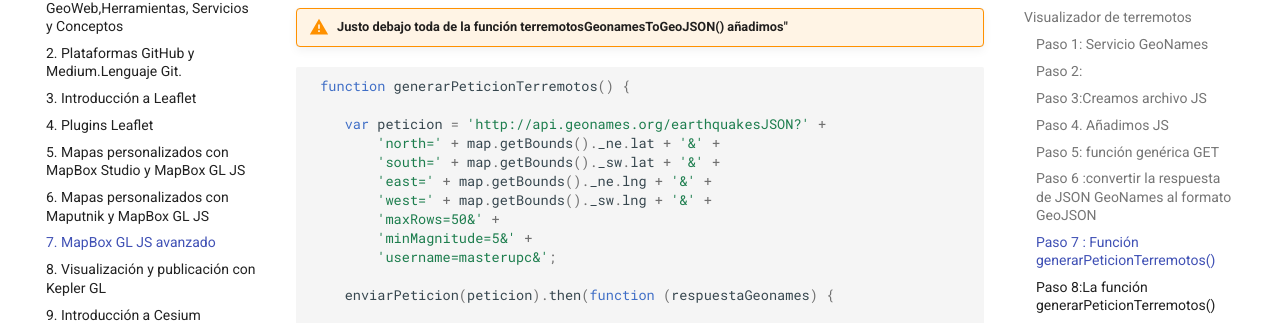
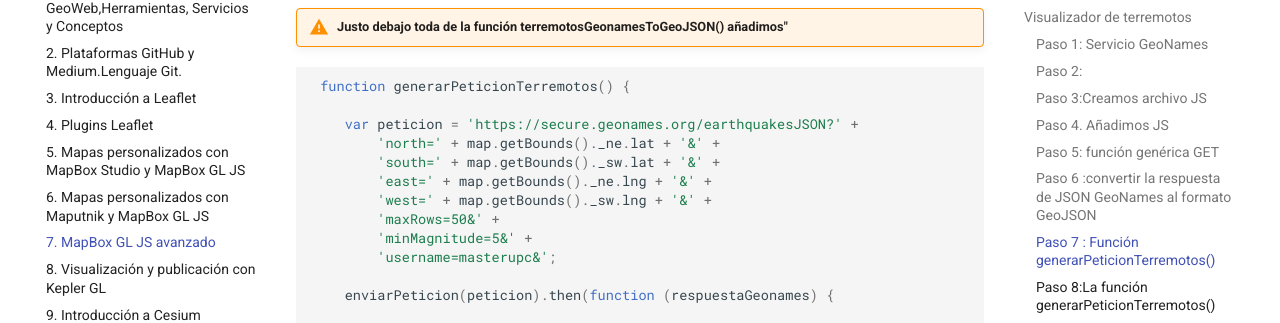
Before and after one commit to gis-master-m2/m2-geoweb, an MkDocs documentation site: the page built from docs/mapbox_avanzado.md, in a window 1280 px wide and 900 px high, scrolled down 4233 px. Shown: the part 145-468 px from the top of the window. Built offline with MkDocs 1.6.1 and Material for MkDocs 9.7.7, drawn with Linux system fonts in a browser that asks for light colours; comment, search, counter and statistics services are not loaded; some of the changed lines change nothing that is shown.

Commit message:
add secure

```diff
--- a/docs/mapbox_avanzado.md
+++ b/docs/mapbox_avanzado.md
@@ -230,7 +230,7 @@ Vamos a realizar dos aplicaciones avanzadas tanto en su complejidad com viusiali
 
  function generarPeticionTerremotos() {
 
-    var peticion = 'http://api.geonames.org/earthquakesJSON?' +
+    var peticion = 'https://secure.geonames.org/earthquakesJSON?' +
         'north=' + map.getBounds()._ne.lat + '&' +
         'south=' + map.getBounds()._sw.lat + '&' +
         'east=' + map.getBounds()._ne.lng + '&' +
```
